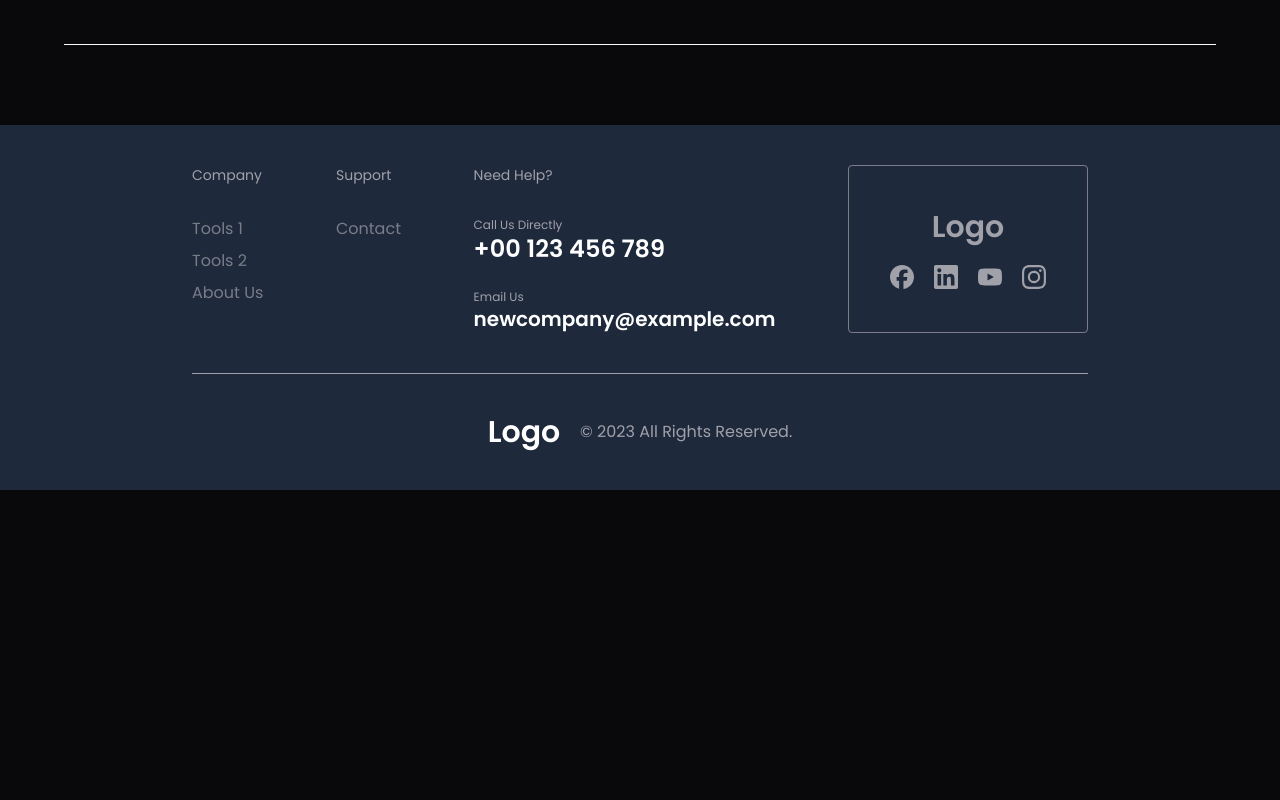
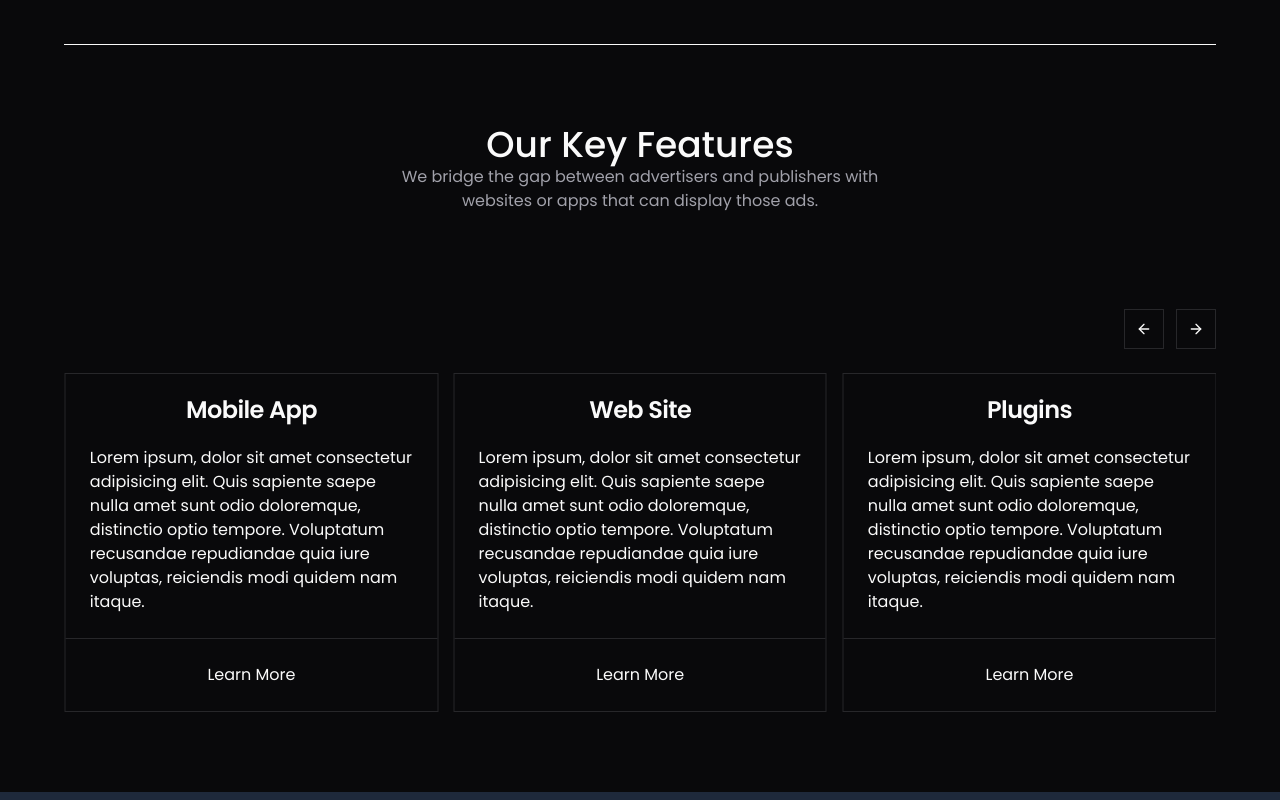
Before and after one commit to StepAsideLiL/effects, a Next.js app: page /home-pages/02 in a window 1280 px wide. Shown: the part 1240-2040 px from the top of the page. Before the commit the page ends 1730 px from the top, so only its background shows below. Built offline with nearby package versions, Linux system fonts and the light colour scheme.

Commit message:
design: features section

```diff
--- a/app/(home-page-design)/home-pages/02/page.tsx
+++ b/app/(home-page-design)/home-pages/02/page.tsx
@@ -7,8 +7,40 @@ import {
   AnimatedCardHeader,
   AnimatedCardTitle,
 } from "./_uis/animated-card";
+import {
+  Carousel,
+  CarouselContent,
+  CarouselItem,
+  CarouselNext,
+  CarouselPrevious,
+} from "./_uis/carousel";
 import Link from "next/link";
 import { Separator } from "@/components/ui/separator";
+import {
+  Card,
+  CardContent,
+  CardFooter,
+  CardHeader,
+  CardTitle,
+} from "@/components/ui/card";
+
+const features = [
+  {
+    title: "Web Site",
+  },
+  {
+    title: "Plugins",
+  },
+  {
+    title: "Analytics",
+  },
+  {
+    title: "API Service",
+  },
+  {
+    title: "Mobile App",
+  },
+];
 
 export default function Page() {
   return (
@@ -94,7 +126,50 @@ export default function Page() {
       </section>
 
       {/* Features */}
-      <section></section>
+      <section className="mx-auto max-w-6xl space-y-24 pb-20">
+        <div className="mx-auto max-w-lg">
+          <h1 className="text-center text-4xl font-medium">Our Key Features</h1>
+          <p className="text-center text-muted-foreground">
+            We bridge the gap between advertisers and publishers with websites
+            or apps that can display those ads.
+          </p>
+        </div>
+
+        <div>
+          <Carousel opts={{ loop: true }} className="space-y-6">
+            <div className="flex items-center justify-end gap-3">
+              <CarouselPrevious />
+              <CarouselNext />
+            </div>
+
+            <CarouselContent>
+              {features.map((feature, i) => (
+                <CarouselItem key={i} className="basis-1/3">
+                  <Card>
+                    <CardHeader>
+                      <CardTitle className="text-center">
+                        {feature.title}
+                      </CardTitle>
+                    </CardHeader>
+
+                    <CardContent>
+                      Lorem ipsum, dolor sit amet consectetur adipisicing elit.
+                      Quis sapiente saepe nulla amet sunt odio doloremque,
+                      distinctio optio tempore. Voluptatum recusandae
+                      repudiandae quia iure voluptas, reiciendis modi quidem nam
+                      itaque.
+                    </CardContent>
+
+                    <CardFooter className="justify-center border-t p-6">
+                      <Link href="#">Learn More</Link>
+                    </CardFooter>
+                  </Card>
+                </CarouselItem>
+              ))}
+            </CarouselContent>
+          </Carousel>
+        </div>
+      </section>
 
       {/* Choose us */}
       <section></section>
```
